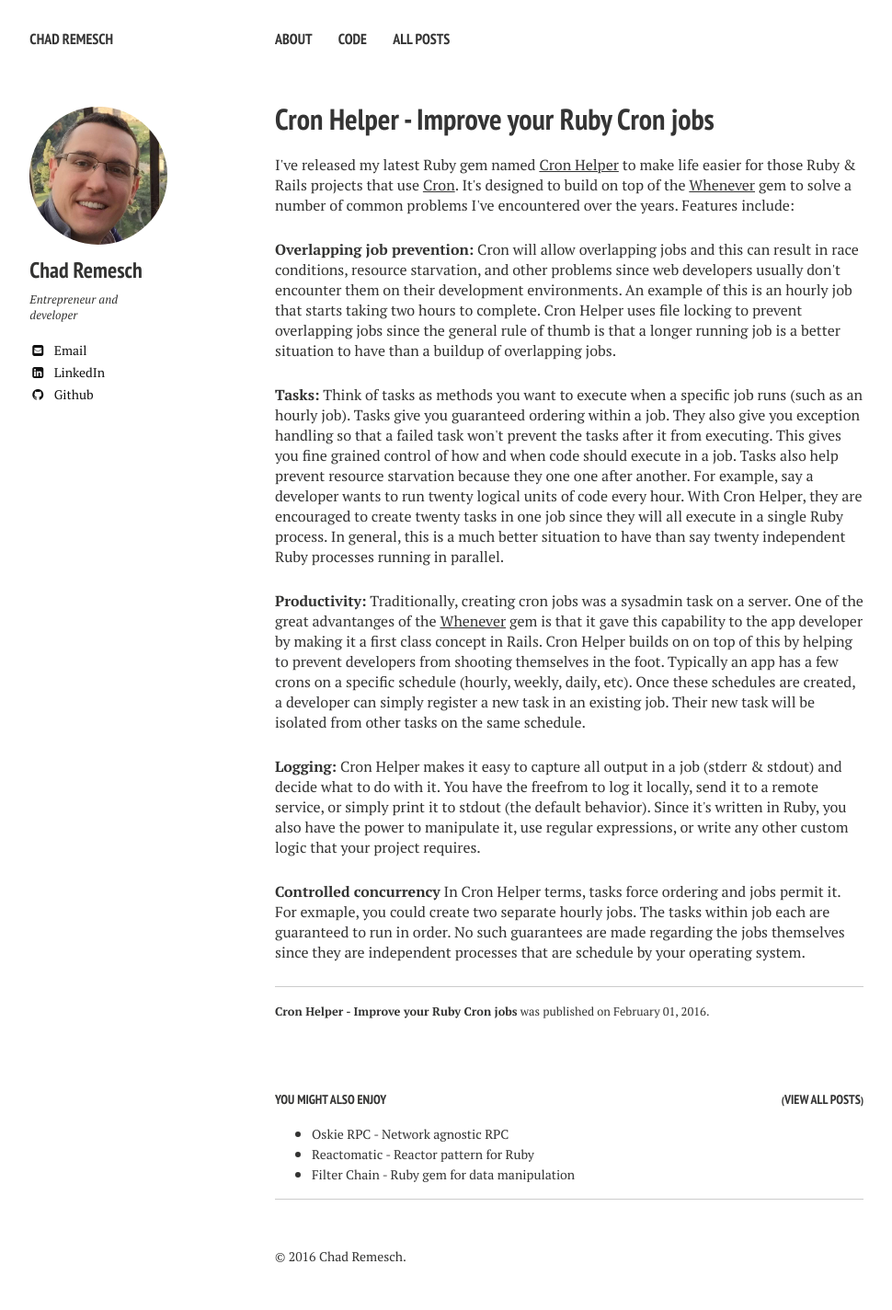
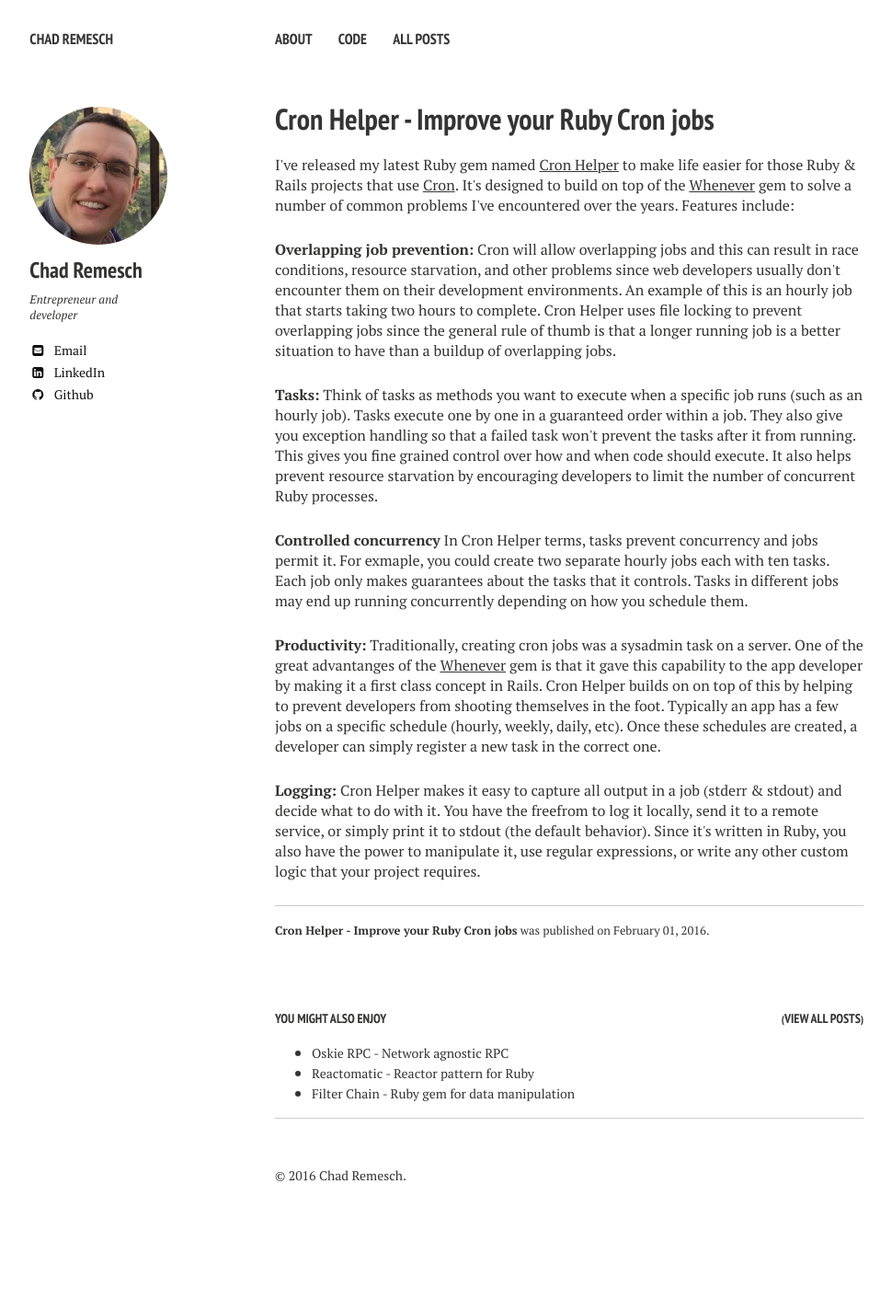
Before and after one commit to chadrem/chadrem.github.io, a Jekyll site: the page built from _posts/2016-02-01-improve-your-ruby-cron-jobs.html, in a window 1280 px wide. Shown: the whole page at 92% size, without its empty margins (21-991 px from the left). Built offline with Jekyll 4.4.1, drawn with Linux system fonts in a browser that asks for light colours; nearby versions of some CDN libraries; after the commit the page ends 1336 px from its top, so only the background shows below that.

Commit message:
CLean up

```diff
--- a/_posts/2016-02-01-improve-your-ruby-cron-jobs.html
+++ b/_posts/2016-02-01-improve-your-ruby-cron-jobs.html
@@ -24,22 +24,25 @@ tags: []
 </p>
 <p>
     <strong>Tasks:</strong> Think of tasks as methods you want to execute when a specific job runs (such as an hourly job).
-    Tasks give you guaranteed ordering within a job.
-    They also give you exception handling so that a failed task won't prevent the tasks after it from executing.
-    This gives you fine grained control of how and when code should execute in a job.
-    Tasks also help prevent resource starvation because they one one after another.
-    For example, say a developer wants to run twenty logical units of code every hour.
-    With Cron Helper, they are encouraged to create twenty tasks in one job since they will all execute in a single Ruby process.
-    In general, this is a much better situation to have than say twenty independent Ruby processes running in parallel.
+    Tasks execute one by one in a guaranteed order within a job.
+    They also give you exception handling so that a failed task won't prevent the tasks after it from running.
+    This gives you fine grained control over how and when code should execute.
+    It also helps prevent resource starvation by encouraging developers to limit the number of concurrent Ruby processes.
+</p>
+<p>
+    <strong>Controlled concurrency</strong>
+    In Cron Helper terms, tasks prevent concurrency and jobs permit it.
+    For exmaple, you could create two separate hourly jobs each with ten tasks.
+    Each job only makes guarantees about the tasks that it controls.
+    Tasks in different jobs may end up running concurrently depending on how you schedule them.
 </p>
 <p>
     <strong>Productivity:</strong> Traditionally, creating cron jobs was a sysadmin task on a server.
     One of the great advantanges of the <a href="https://github.com/javan/whenever">Whenever</a> gem is that it gave
     this capability to the app developer by making it a first class concept in Rails.
     Cron Helper builds on on top of this by helping to prevent developers from shooting themselves in the foot.
-    Typically an app has a few crons on a specific schedule (hourly, weekly, daily, etc).
-    Once these schedules are created, a developer can simply register a new task in an existing job.
-    Their new task will be isolated from other tasks on the same schedule.
+    Typically an app has a few jobs on a specific schedule (hourly, weekly, daily, etc).
+    Once these schedules are created, a developer can simply register a new task in the correct one.
 </p>
 <p>
     <strong>Logging:</strong> Cron Helper makes it easy to capture all output in a job (stderr & stdout) and
@@ -48,11 +51,3 @@ tags: []
     Since it's written in Ruby, you also have the power to manipulate it, use regular expressions, or write any other custom
     logic that your project requires.
 </p>
-<p>
-    <strong>Controlled concurrency</strong>
-    In Cron Helper terms, tasks force ordering and jobs permit it.
-    For exmaple, you could create two separate hourly jobs.
-    The tasks within job each are guaranteed to run in order.
-    No such guarantees are made regarding the jobs themselves since they are independent processes that are schedule
-    by your operating system.
-</p>
```
